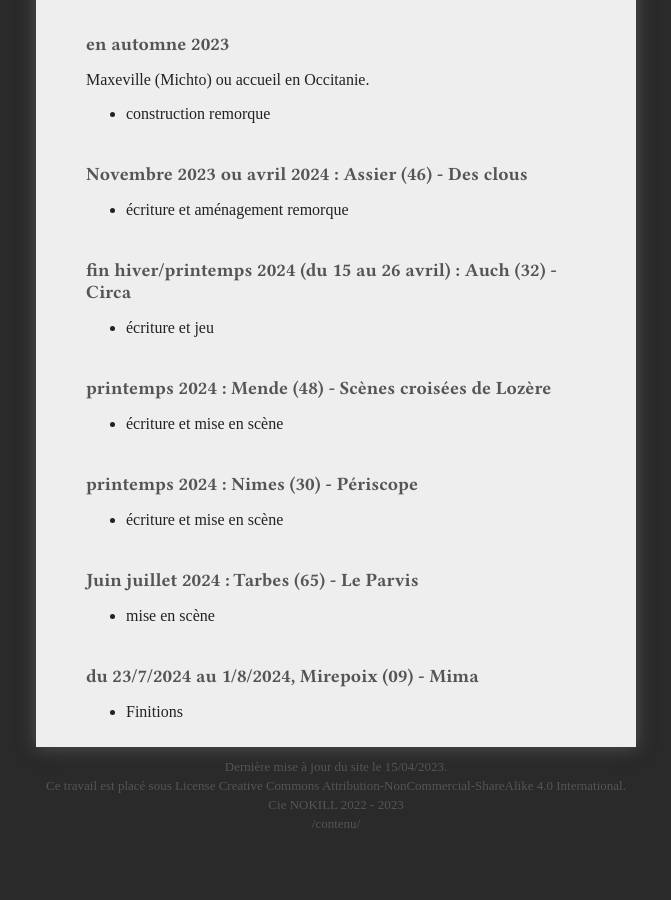
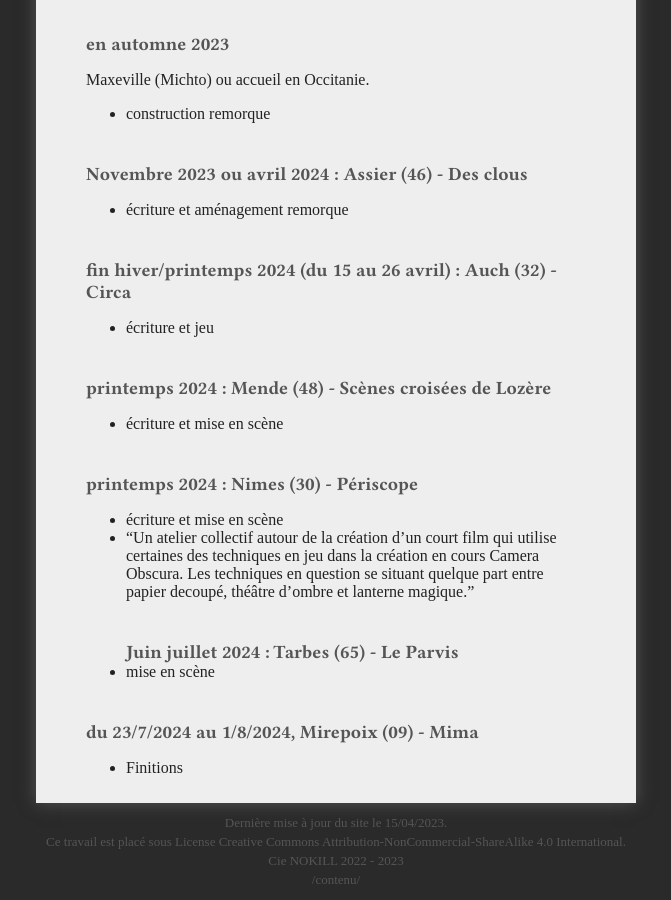
Before and after one commit to virginienokill/camera-obscura, a Jekyll site: the page built from contenu/production.md, in a window 1280 px wide and 900 px high, scrolled down 1886 px. Shown: the whole window, without its empty margins (304-975 px from the left). Built offline with Jekyll 4.4.1, drawn with Linux system fonts in a browser that asks for light colours; nearby versions of some CDN libraries; some web fonts are replaced; our own code applies the rules of GitHub Pages for plain Markdown files; a script that is not in the unit is left out; the repository's description, which GitHub fills in, is left out; before the commit the page ends 2730 px from its top, so only the background shows below that.

Commit message:
Update production.md

```diff
--- a/contenu/production.md
+++ b/contenu/production.md
@@ -87,7 +87,7 @@
 
 ### printemps 2024 : Nimes (30) - Périscope
 - écriture et mise en scène
-
+- "Un atelier collectif autour de la création d'un court film qui utilise certaines des techniques en jeu dans la création en cours Camera Obscura. Les techniques en question se situant quelque part entre papier decoupé, théâtre d'ombre et lanterne magique."
 ### Juin juillet 2024 : Tarbes (65) - Le Parvis
 - mise en scène
 
```
